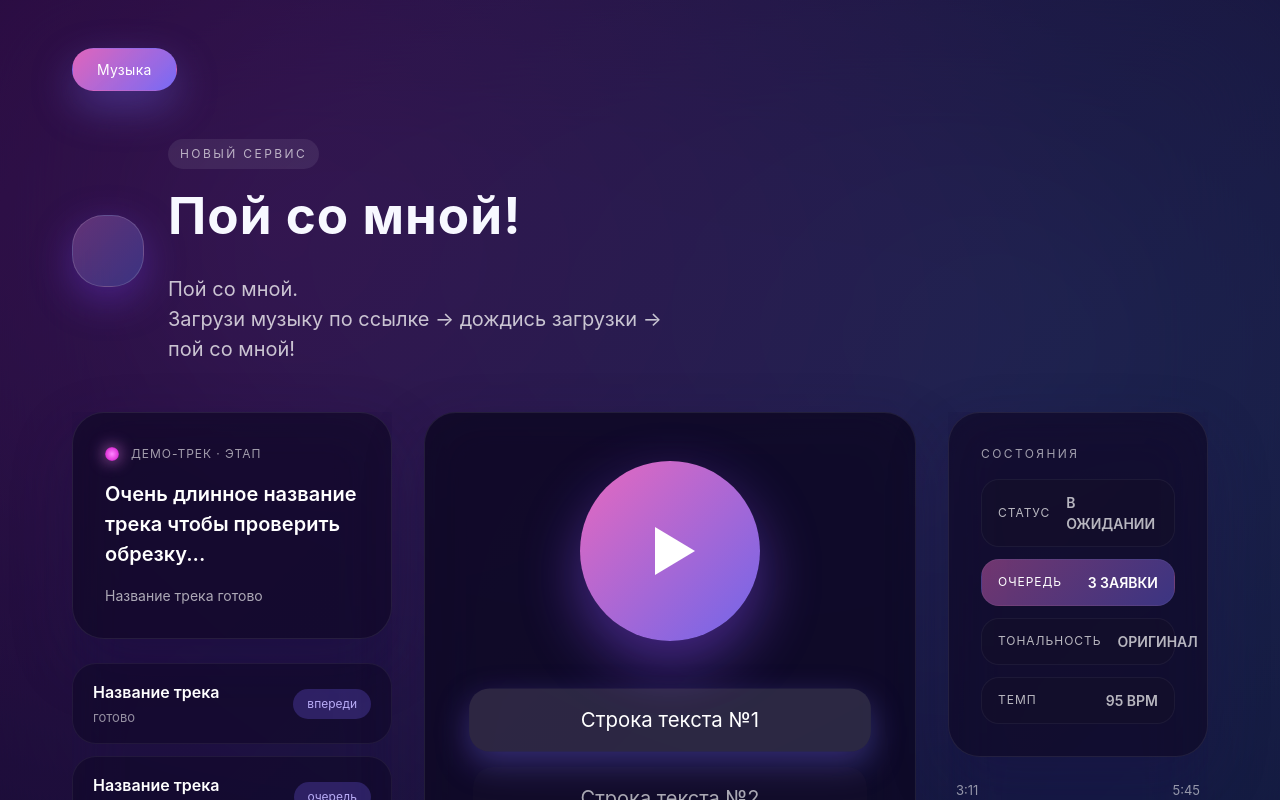
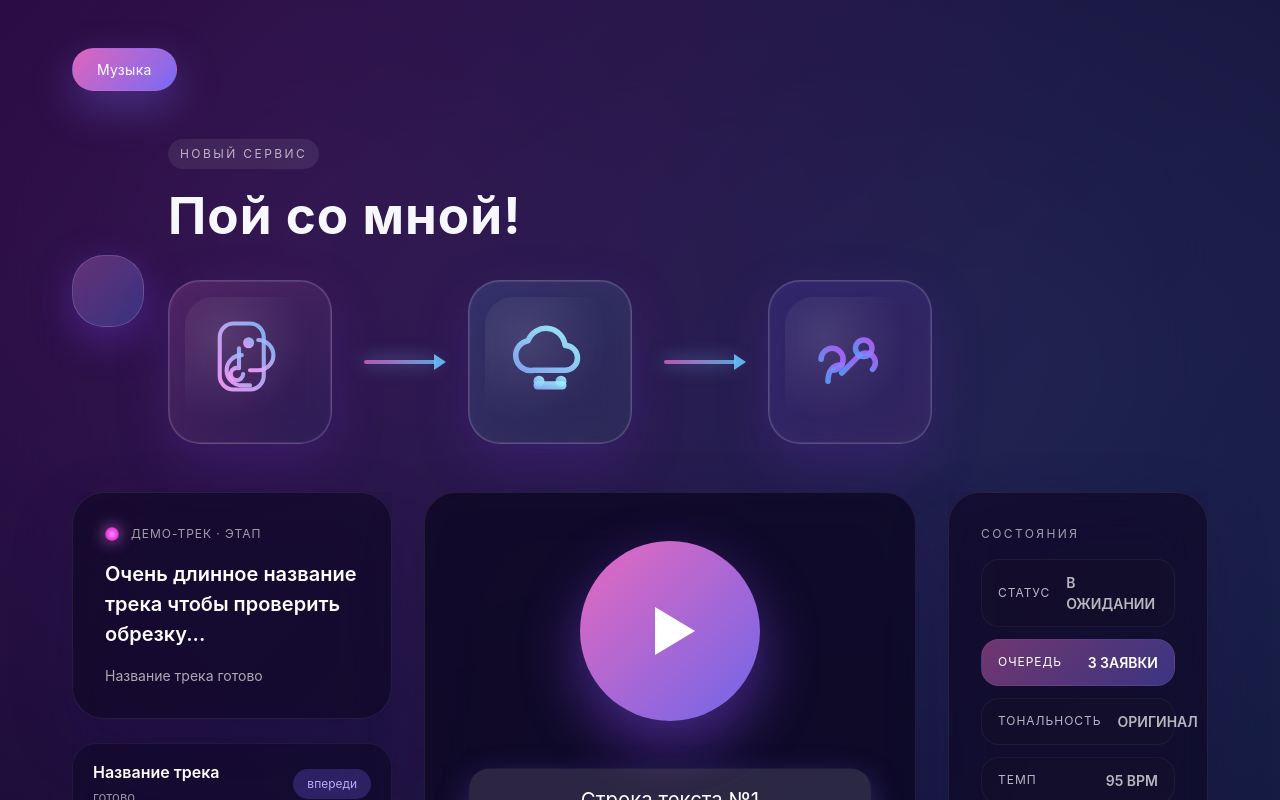
Before and after one commit to rtalyutin/aik-front, a React (Vite) app: page / in a window 1280 px wide. Shown: the top 800 px of the page. Built offline with nearby package versions, Linux system fonts and the light colour scheme.

Commit message:
feat: redesign karaoke hero infographic

```diff
--- a/src/App.css
+++ b/src/App.css
@@ -45,7 +45,7 @@ body {
   display: flex;
 }
 
-.app-nav__link {
+.app-nav__pill {
   display: inline-flex;
   align-items: center;
   justify-content: center;
@@ -54,7 +54,6 @@ body {
   border: 1px solid rgba(255, 255, 255, 0.08);
   background: rgba(16, 9, 38, 0.45);
   color: rgba(255, 255, 255, 0.7);
-  text-decoration: none;
   font-size: 14px;
   letter-spacing: 0.02em;
   transition:
@@ -64,13 +63,9 @@ body {
     border-color 0.3s ease;
 }
 
-.app-nav__link:hover,
-.app-nav__link:focus-visible {
-  color: #ffffff;
-  background: rgba(16, 9, 38, 0.75);
-}
-
-.app-nav__link--active {
+.app-nav__pill:hover,
+.app-nav__pill:focus-visible,
+.app-nav__pill[aria-current='page'] {
   background: linear-gradient(135deg, rgba(255, 116, 208, 0.85), rgba(123, 112, 255, 0.95));
   color: #ffffff;
   border-color: transparent;
@@ -118,12 +113,78 @@ body {
   letter-spacing: 0.02em;
 }
 
-.title-description {
-  margin: 12px 0 0;
-  max-width: 520px;
-  color: rgba(255, 255, 255, 0.75);
-  font-size: clamp(16px, 2vw, 20px);
-  line-height: 1.5;
+.infographic {
+  margin-top: clamp(12px, 2vw, 18px);
+  display: flex;
+  align-items: center;
+  gap: clamp(16px, 4vw, 32px);
+}
+
+.infographic__step {
+  position: relative;
+  flex: 0 0 auto;
+  width: clamp(108px, 15vw, 164px);
+  aspect-ratio: 1 / 1;
+  border-radius: 32px;
+  padding: clamp(18px, 3vw, 26px);
+  display: flex;
+  align-items: center;
+  justify-content: center;
+  border: 1px solid rgba(255, 255, 255, 0.18);
+  box-shadow:
+    0 18px 48px rgba(85, 39, 154, 0.35),
+    inset 0 0 0 1px rgba(255, 255, 255, 0.1);
+  backdrop-filter: blur(18px);
+}
+
+.infographic__step::after {
+  content: '';
+  position: absolute;
+  inset: 10%;
+  border-radius: 28px;
+  background: radial-gradient(circle at 30% 30%, rgba(255, 255, 255, 0.22), transparent 65%);
+  opacity: 0.5;
+  pointer-events: none;
+}
+
+.infographic__step--source {
+  background: linear-gradient(135deg, rgba(255, 128, 228, 0.18), rgba(120, 144, 255, 0.08));
+}
+
+.infographic__step--cloud {
+  background: linear-gradient(135deg, rgba(116, 174, 255, 0.18), rgba(170, 255, 255, 0.08));
+}
+
+.infographic__step--stage {
+  background: linear-gradient(135deg, rgba(116, 104, 255, 0.18), rgba(200, 118, 255, 0.12));
+}
+
+.infographic__symbol {
+  width: 100%;
+  height: 100%;
+  position: relative;
+  z-index: 1;
+}
+
+.infographic__arrow {
+  position: relative;
+  flex: 0 0 auto;
+  width: clamp(36px, 8vw, 72px);
+  height: 4px;
+  border-radius: 999px;
+  background: linear-gradient(90deg, rgba(255, 123, 228, 0.65), rgba(108, 200, 255, 0.8));
+  box-shadow: 0 0 18px rgba(130, 190, 255, 0.65);
+}
+
+.infographic__arrow::after {
+  content: '';
+  position: absolute;
+  right: -10px;
+  top: 50%;
+  transform: translateY(-50%);
+  border-style: solid;
+  border-width: 8px 0 8px 12px;
+  border-color: transparent transparent transparent rgba(108, 200, 255, 0.9);
 }
 
 .layout {
@@ -418,8 +479,23 @@ body {
     padding: 32px 20px 48px;
   }
 
-  .app-nav__link {
+  .app-nav__pill {
     padding: 8px 18px;
+  }
+
+  .infographic {
+    gap: 16px;
+    flex-wrap: wrap;
+    justify-content: flex-start;
+  }
+
+  .infographic__step {
+    flex-basis: calc(50% - 12px);
+    min-width: 132px;
+  }
+
+  .infographic__arrow {
+    width: 48px;
   }
 
   .karaoke-header {
--- a/src/App.jsx
+++ b/src/App.jsx
@@ -27,9 +27,9 @@ const App = () => {
       <nav className="app-nav" aria-label="Основное меню">
         <ul className="app-nav__list">
           <li className="app-nav__item">
-            <a className="app-nav__link app-nav__link--active" href="#music">
+            <span className="app-nav__pill" aria-current="page">
               Музыка
-            </a>
+            </span>
           </li>
         </ul>
       </nav>
@@ -39,11 +39,151 @@ const App = () => {
         <div className="title-block">
           <span className="title-badge">новый сервис</span>
           <h1 className="title">Пой со мной!</h1>
-          <p className="title-description">
-            Пой со мной.
-            <br />
-            Загрузи музыку по ссылке -&gt; дождись загрузки -&gt; пой со мной!
-          </p>
+          <div className="infographic" aria-label="Как работает AI караоке">
+            <div className="infographic__step infographic__step--source">
+              <span className="visually-hidden">Загрузи трек по ссылке</span>
+              <svg
+                className="infographic__symbol"
+                viewBox="0 0 80 80"
+                role="presentation"
+                aria-hidden="true"
+              >
+                <defs>
+                  <linearGradient id="infographicSourceGradient" x1="0" x2="1" y1="1" y2="0">
+                    <stop offset="0%" stopColor="rgba(255, 160, 255, 0.9)" />
+                    <stop offset="100%" stopColor="rgba(134, 191, 255, 0.9)" />
+                  </linearGradient>
+                </defs>
+                <rect
+                  x="18"
+                  y="12"
+                  width="32"
+                  height="48"
+                  rx="10"
+                  stroke="url(#infographicSourceGradient)"
+                  strokeWidth="3"
+                  fill="none"
+                />
+                <path
+                  d="M46 24c6 0 11 5 11 11s-5 11-11 11h-6"
+                  stroke="url(#infographicSourceGradient)"
+                  strokeWidth="3"
+                  strokeLinecap="round"
+                  strokeLinejoin="round"
+                  fill="none"
+                />
+                <path
+                  d="M34 35c-6 0-11 5-11 11s5 11 11 11h6"
+                  stroke="url(#infographicSourceGradient)"
+                  strokeWidth="3"
+                  strokeLinecap="round"
+                  strokeLinejoin="round"
+                  fill="none"
+                />
+                <path
+                  d="M32 30v14.5a4.5 4.5 0 1 0 3 4.24"
+                  stroke="url(#infographicSourceGradient)"
+                  strokeWidth="3"
+                  strokeLinecap="round"
+                  strokeLinejoin="round"
+                  fill="none"
+                />
+                <circle cx="39" cy="26" r="4" fill="url(#infographicSourceGradient)" />
+              </svg>
+            </div>
+            <div className="infographic__arrow" aria-hidden="true" />
+            <div className="infographic__step infographic__step--cloud">
+              <span className="visually-hidden">Облако AI готовит караоке</span>
+              <svg
+                className="infographic__symbol"
+                viewBox="0 0 80 80"
+                role="presentation"
+                aria-hidden="true"
+              >
+                <defs>
+                  <linearGradient id="infographicCloudGradient" x1="0" x2="1" y1="1" y2="0">
+                    <stop offset="0%" stopColor="rgba(138, 173, 255, 0.9)" />
+                    <stop offset="100%" stopColor="rgba(164, 255, 255, 0.9)" />
+                  </linearGradient>
+                </defs>
+                <path
+                  d="M28 46h23a9 9 0 0 0 0-18 14 14 0 0 0-27-3.5A10 10 0 0 0 28 46Z"
+                  stroke="url(#infographicCloudGradient)"
+                  strokeWidth="4"
+                  strokeLinecap="round"
+                  strokeLinejoin="round"
+                  fill="none"
+                />
+                <circle cx="32" cy="54" r="4" fill="url(#infographicCloudGradient)" />
+                <circle cx="48" cy="54" r="4" fill="url(#infographicCloudGradient)" />
+                <rect
+                  x="28"
+                  y="54"
+                  width="24"
+                  height="6"
+                  rx="3"
+                  fill="url(#infographicCloudGradient)"
+                />
+              </svg>
+            </div>
+            <div className="infographic__arrow" aria-hidden="true" />
+            <div className="infographic__step infographic__step--stage">
+              <span className="visually-hidden">На сцене пой со мной</span>
+              <svg
+                className="infographic__symbol"
+                viewBox="0 0 80 80"
+                role="presentation"
+                aria-hidden="true"
+              >
+                <defs>
+                  <linearGradient id="infographicStageGradient" x1="0" x2="1" y1="1" y2="0">
+                    <stop offset="0%" stopColor="rgba(92, 159, 255, 0.9)" />
+                    <stop offset="100%" stopColor="rgba(184, 96, 255, 0.9)" />
+                  </linearGradient>
+                </defs>
+                <path
+                  d="M34 48 46 36"
+                  stroke="url(#infographicStageGradient)"
+                  strokeWidth="4"
+                  strokeLinecap="round"
+                  strokeLinejoin="round"
+                  fill="none"
+                />
+                <path
+                  d="M46.5 35.5a7 7 0 1 1 9.9 9.9"
+                  stroke="url(#infographicStageGradient)"
+                  strokeWidth="4"
+                  strokeLinecap="round"
+                  strokeLinejoin="round"
+                  fill="none"
+                />
+                <circle
+                  cx="50"
+                  cy="30"
+                  r="6"
+                  stroke="url(#infographicStageGradient)"
+                  strokeWidth="4"
+                  fill="none"
+                />
+                <path
+                  d="M24 54c0-8 4-12 10-12"
+                  stroke="url(#infographicStageGradient)"
+                  strokeWidth="4"
+                  strokeLinecap="round"
+                  strokeLinejoin="round"
+                  fill="none"
+                />
+                <path
+                  d="M28 46a8 8 0 1 0-9-8"
+                  stroke="url(#infographicStageGradient)"
+                  strokeWidth="4"
+                  strokeLinecap="round"
+                  strokeLinejoin="round"
+                  fill="none"
+                />
+              </svg>
+            </div>
+          </div>
         </div>
       </header>
 
```
Also changed, not shown: 1 other file (tests, documents, lock files or other folders).
